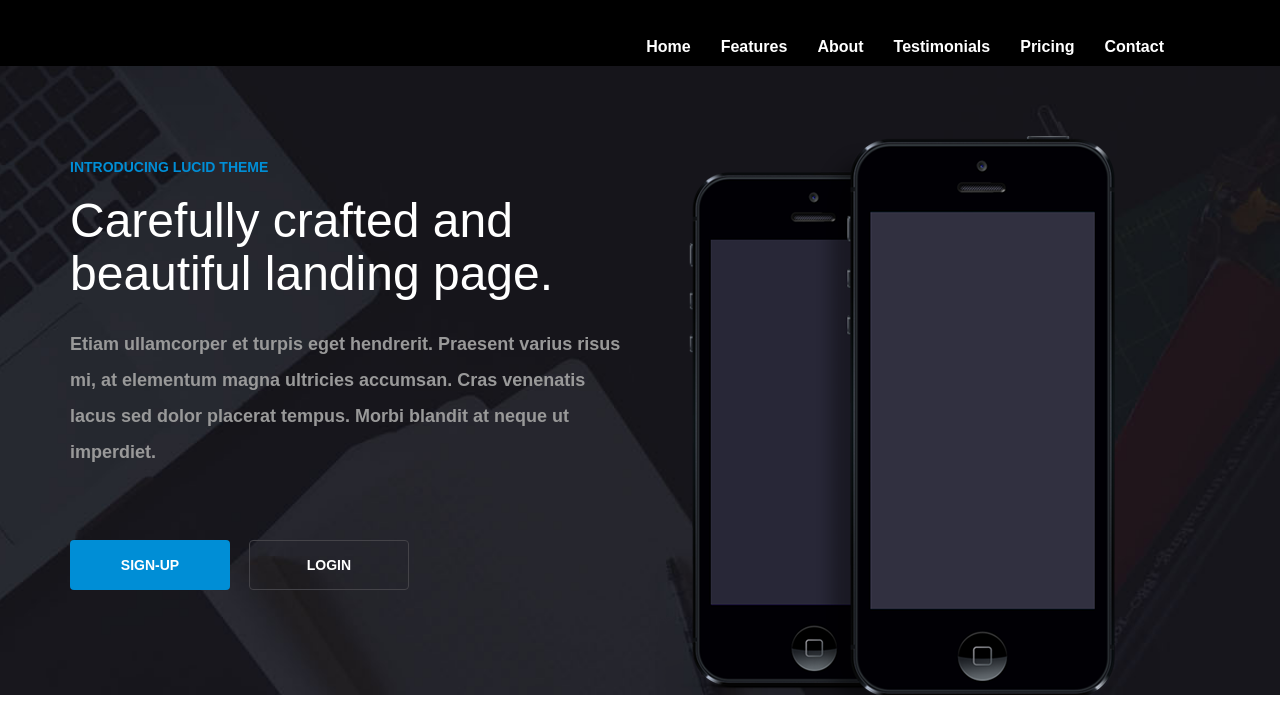
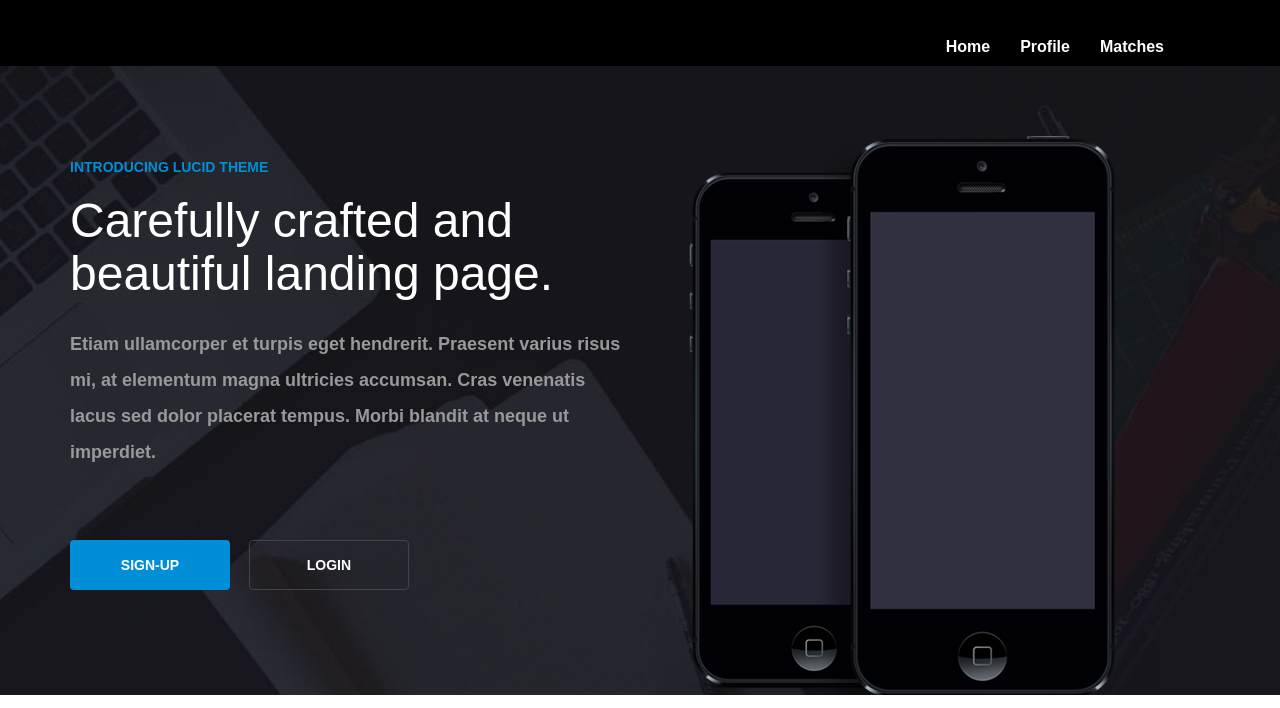
Before and after one commit to dkb868/teammatch, a Django app: page /match/ in a window 1280 px wide. Shown: the top 708 px of the page. Run offline with Django 3.2, Linux system fonts and the light colour scheme; some libraries are stand-ins or nearby versions.

Commit message:
updated navigation

```diff
--- a/teammatch/hacker_matcher/templates/hacker_matcher/base.html
+++ b/teammatch/hacker_matcher/templates/hacker_matcher/base.html
@@ -47,11 +47,8 @@
 						    <div class="collapse navbar-collapse" id="bs-example-navbar-collapse-1">
 						      <ul class="nav navbar-nav navbar-right">
 						        <li><a href="#home">Home</a></li>
-						        <li><a href="#features">Features</a></li>
-						        <li><a href="#about">About</a></li>
-						        <li><a href="#testimonials">Testimonials</a></li>
-						        <li><a href="#pricing">Pricing</a></li>
-						        <li><a href="#contact">Contact</a></li>
+						        <li><a href="#features">Profile</a></li>
+						        <li><a href="#about">Matches</a></li>
 						      </ul>
 						    </div>
 						</div>
```
